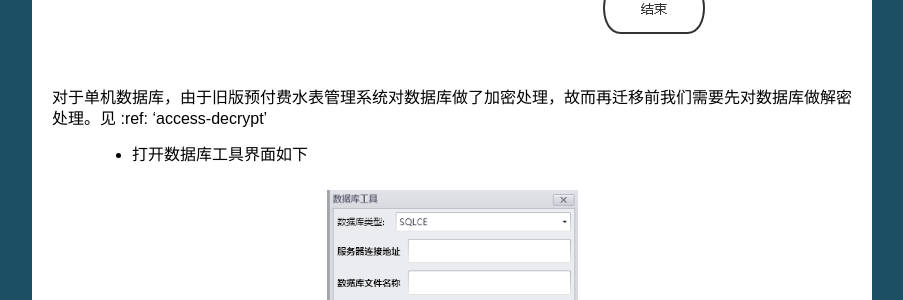
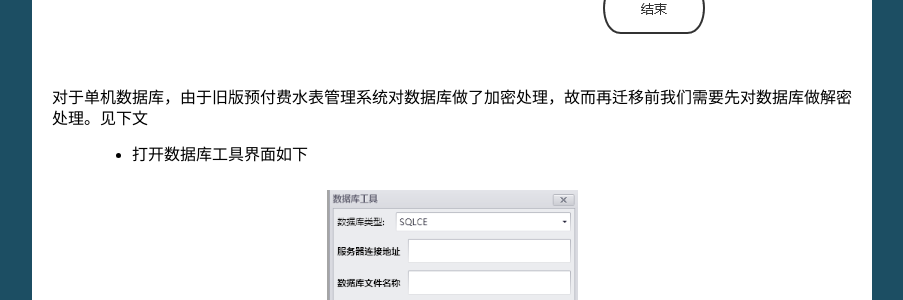
Before and after one commit to Witchie/Doc-PrepaidWaterMeterSystem, a Sphinx documentation site: the page built from docs/installation.rst, in a window 1280 px wide and 900 px high, scrolled down 2386 px. Shown: the part 171-471 px from the top of the window, without its empty margins (198-1101 px from the left). Built offline with Sphinx 7.4.7, drawn with Linux system fonts in a browser that asks for light colours.

Commit message:
修改了部分错误

```diff
--- a/docs/installation.rst
+++ b/docs/installation.rst
@@ -72,9 +72,8 @@
 
     .. figure:: img/brain1.png
 
-对于单机数据库，由于旧版预付费水表管理系统对数据库做了加密处理，故而再迁移前我们需要先对数据库做解密处理。见 :ref: 'access-decrypt'
+对于单机数据库，由于旧版预付费水表管理系统对数据库做了加密处理，故而再迁移前我们需要先对数据库做解密处理。见下文
 
-.. access-decrypt:
 
 Access数据库解密步骤
 ^^^^^^^^^^^^^^^^^^
@@ -106,7 +105,7 @@ Access数据库解密步骤
 Access数据库导入到SQl Server
 ^^^^^^^^^^^^^^^^^^^^^^^^^^^
 
-..note::
+..  note::
     - 此操作仅适用于单机版ACCESS数据库,如果是网络版数据库，请直接跳过此操作
 
 **具体步骤**
```
